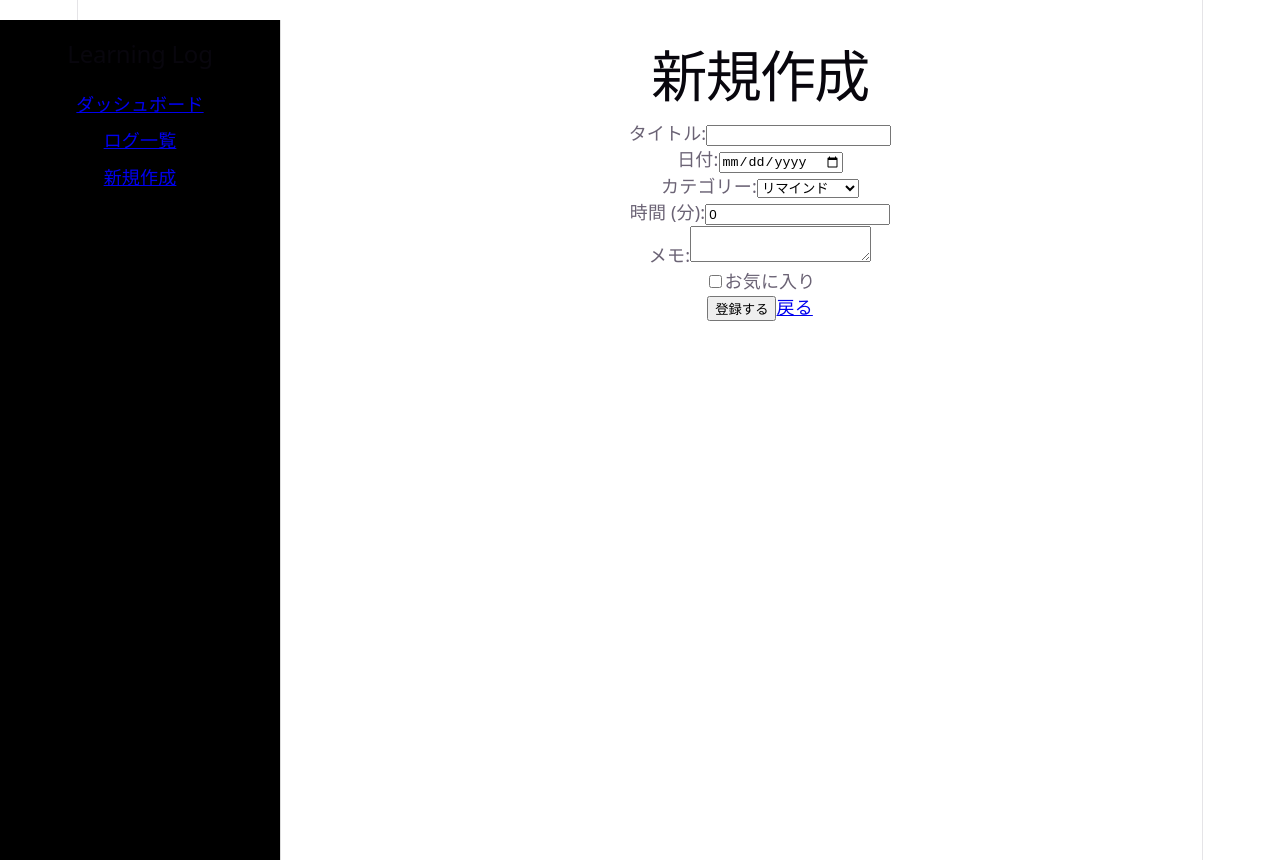
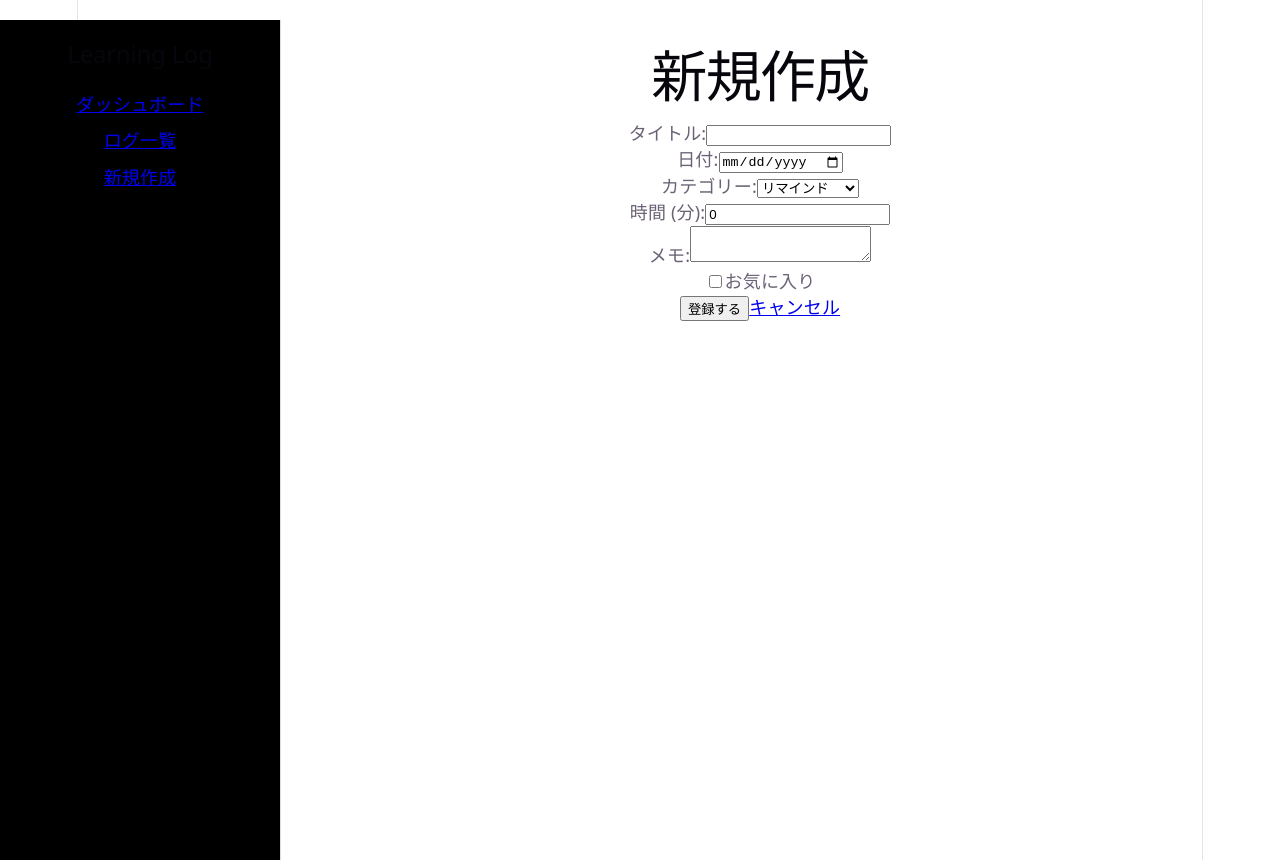
Before and after one commit to shotarokuroiwa/Learning-Log-Dashboard, a React (Vite) app: page /logs/new in a window 1280 px wide. Built offline with nearby package versions, Linux system fonts and the light colour scheme.

Commit message:
fix: フォルダ名変更と要件不一致を訂正

```diff
--- a/src/App.jsx
+++ b/src/App.jsx
@@ -7,7 +7,7 @@ import LogsListPage from './pages/LogsListPage'
 import NotFoundPage from './pages/NotFoundPage'
 import { useEffect, useState } from 'react'
 import fetchLogs from './api/api'
-import useLocalStorage from './hocks/useLocalStrage'
+import useLocalStorage from './hooks/useLocalStrage'
 import Layout from './components/Layout'
 
 function App() {
--- a/src/components/LogForm.jsx
+++ b/src/components/LogForm.jsx
@@ -53,7 +53,7 @@ const LogForm = ({ initialvalue, onSubmit, buttonText }) => {
           </label>
         </div>
         <button type="submit">{buttonText}</button>
-        <Link to="/logs">戻る</Link>
+        <Link to="/logs">キャンセル</Link>
     </form>
   )
 }
--- a/src/pages/LogsListPage.jsx
+++ b/src/pages/LogsListPage.jsx
@@ -1,6 +1,6 @@
 import { useState } from 'react'
 import { Link, useSearchParams } from 'react-router-dom'
-import useLogsFilter from '../hocks/useLogsFilter';
+import useLogsFilter from '../hooks/useLogsFilter';
 
 function LogsListPage({ logs }) {
   const [searchParams] = useSearchParams();
--- a/src/pages/NotFoundPage.jsx
+++ b/src/pages/NotFoundPage.jsx
@@ -5,7 +5,8 @@ const NotFoundPage = () => {
     <div>
       <h1>404 - ページが見つかりませんでした</h1>
       <p>お探しのページは存在しないか、移動した可能性があります</p>
-      <Link to="/">トップページへ戻る</Link>
+      <Link to="/" style={{display: "block"}}>トップページへ戻る</Link>
+      <Link to="/logs" style={{display: "block"}}>ログ一覧へ</Link>
     </div>
   )
 }
```
Also changed, not shown: src/hooks/useDebounce.js (renamed from src/hocks/useDebounce.js), src/hooks/useLocalStrage.js (renamed from src/hocks/useLocalStrage.js), src/hooks/useLogsFilter.js (renamed from src/hocks/useLogsFilter.js).
